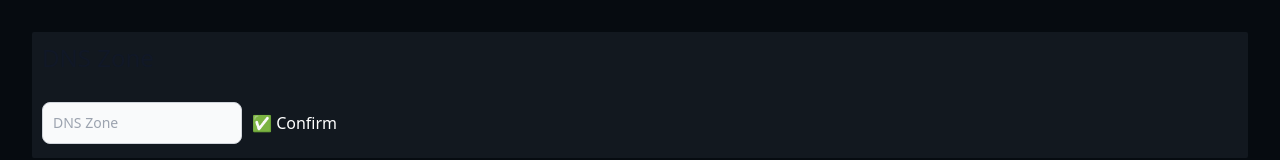
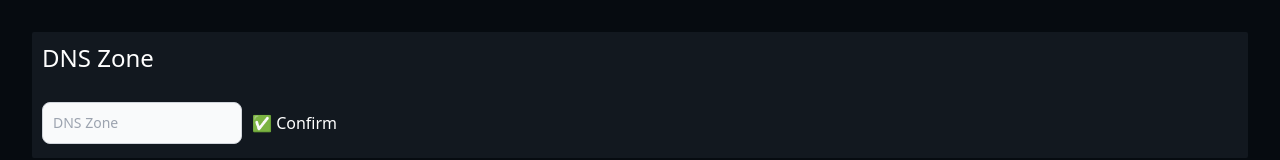
Before and after one commit to TheFatPanda97/netlify-dynamic-dns, a Next.js app: page / in a window 1280 px wide. Shown: the top 160 px of the page. Built offline with nearby package versions, Linux system fonts and the light colour scheme; no server answers.

Commit message:
fixed dark mode color issues

```diff
--- a/src/pages/index.tsx
+++ b/src/pages/index.tsx
@@ -119,7 +119,7 @@ const IndexPage: FC = () => {
                 onChange={() => setIsPublicIP(!isPublicIP)}
               />
               <div className="w-11 h-6 bg-gray-200 peer-focus:outline-none peer-focus:ring-4 peer-focus:ring-blue-300 dark:peer-focus:ring-blue-800 rounded-full peer dark:bg-gray-700 peer-checked:after:translate-x-full peer-checked:after:border-white after:content-[''] after:absolute after:top-[2px] after:left-[2px] after:bg-white after:border-gray-300 after:border after:rounded-full after:h-5 after:w-5 after:transition-all dark:border-gray-600 peer-checked:bg-blue-600"></div>
-              <span className="ml-3 text-sm font-medium text-gray-900 dark:text-gray-300">
+              <span className="ml-3 text-sm font-medium text-gray-900 text-gray-300">
                 Set Value as Public IP Address
               </span>
             </label>
@@ -201,7 +201,7 @@ const IndexPage: FC = () => {
         <div>
           <label
             htmlFor="dns_zone"
-            className="block mb-2 text-2xl text-gray-900 dark:text-white"
+            className="block mb-2 text-2xl text-gray-900 text-white"
           >
             DNS Zone
           </label>
```
